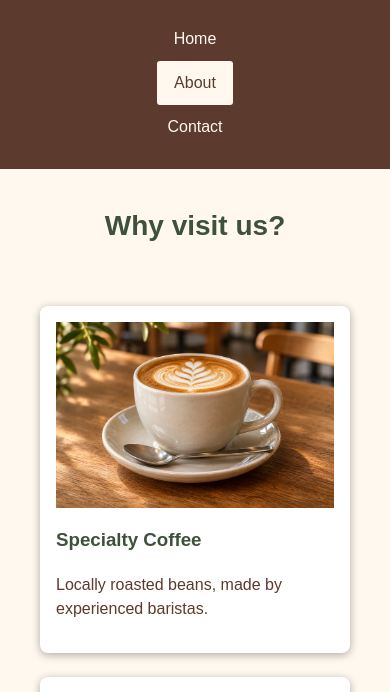
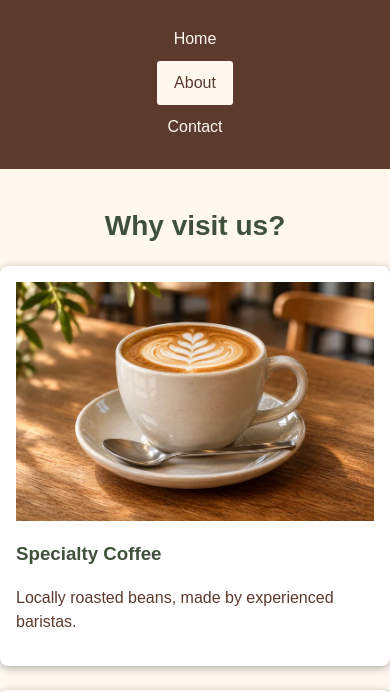
Before and after one commit to mzakl/local-cafe, a plain HTML site: page about.html in a window 390 px wide. Shown: the part 72-764 px from the top of the page. Drawn offline with Linux system fonts and the light colour scheme.

Commit message:
add Google meta tag

```diff
--- a/about.html
+++ b/about.html
@@ -3,6 +3,7 @@
   <head>
     <meta charset="UTF-8" />
     <meta name="viewport" content="width=device-width, initial-scale=1.0" />
+    <meta name="google-site-verification" content="qLVvlmppPOMqhjuG9DXKT-tJzCyrAJpQrESrdp3C_7M" />
     <title>About | Local Cafe</title>
     <link rel="stylesheet" href="./css/style.css" />
   </head>
--- a/css/style.css
+++ b/css/style.css
@@ -410,6 +410,6 @@ main h3 {
 
   .card-grid {
     grid-template-columns: 1fr;
-    padding: 40px;
+    max-width: 400px;
   }
 }
```
Also changed, not shown: contact.html (+1 -0 lines), index.html (+1 -0 lines).
